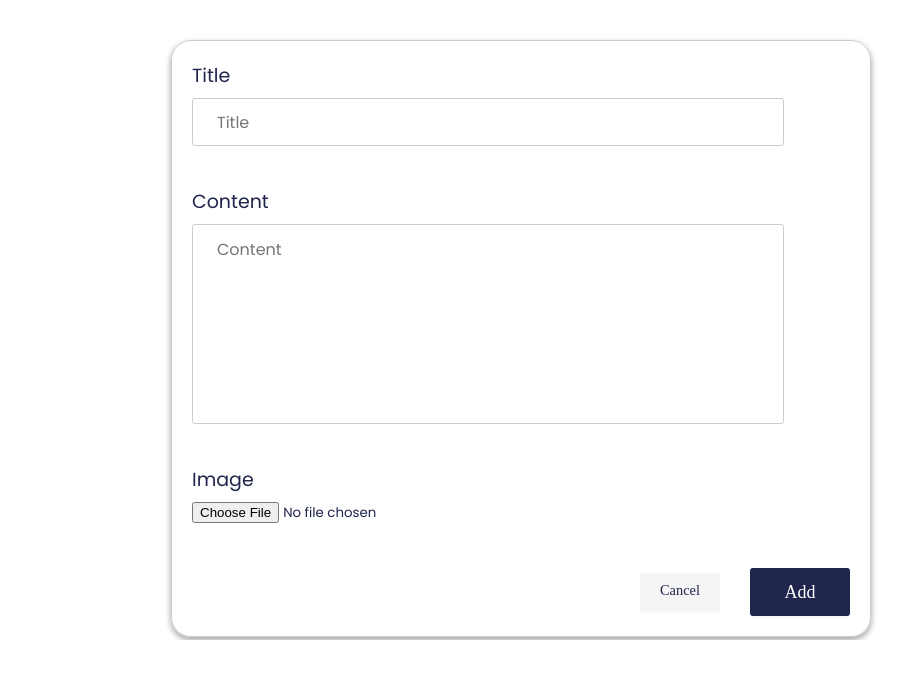
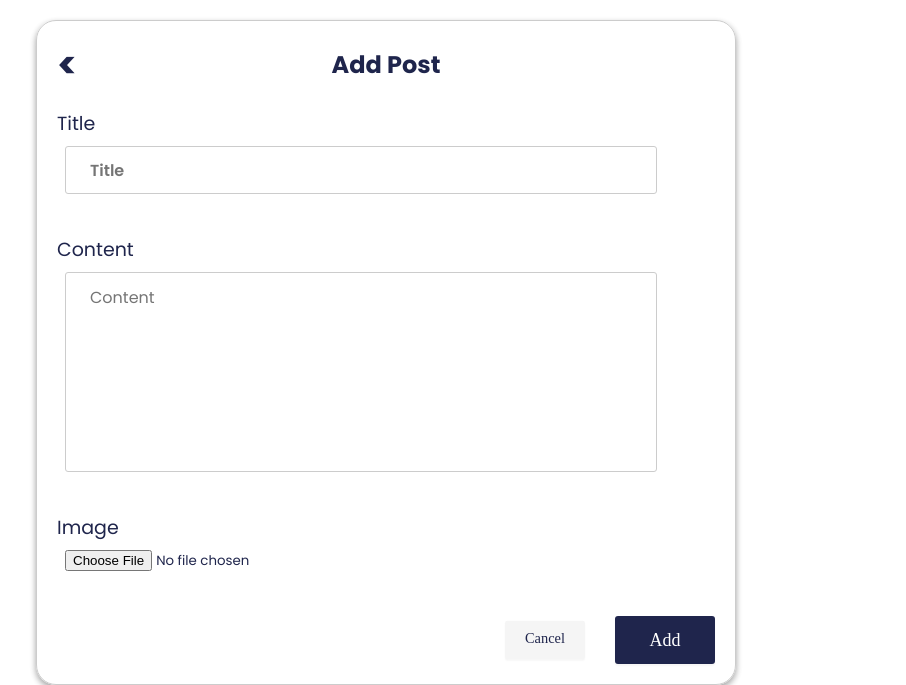
Before and after one commit to salemprojetphp/Insiteful, a PHP site: page /views/AddForm.php in a window 1280 px wide. Shown: the part 160-845 px from the top of the page, without its empty margins (254-1160 px from the left). Before the commit the page ends 800 px from the top, so only its background shows below. Run offline with PHP 8.4, Linux system fonts and the light colour scheme.

Commit message:
changes in addForm

```diff
--- a/public/css/addPostForm.css
+++ b/public/css/addPostForm.css
@@ -5,7 +5,7 @@ main {
 
 .add-post-form{
     align-self: center;
-    margin-top: 20px;
+    margin-top: 0px;
     padding: 20px;
     border: 1px solid #ccc;
     border-radius: 20px;
@@ -67,6 +67,7 @@ main {
     border-radius: 3px;
     margin-bottom: 16px;
     font-size: 16px;
+    font-weight: 600;
 }
 .content-input{
     width: 90%;
@@ -78,3 +79,14 @@ main {
     font-size: 16px;
     resize: none;
 }
+.image-input {
+    width: 90%;
+    cursor: pointer;
+}
+.form-title {
+    font-size: 24px;
+    font-weight: 700;
+    color: #1F254C;
+    margin-bottom: 20px;
+    align-self: center;
+}
--- a/views/AddForm.php
+++ b/views/AddForm.php
@@ -18,15 +18,17 @@
 <body>
     <main class="flex">
         <!-- add post form -->
-        <form action="" class="add-post-form gradient-white flex ml64">
+        <form action="" class="add-post-form gradient-white flex">
+            <h2 style="position: absolute"><a href="Blog.php"><</a></h2>
+            <h2 class="mb32 form-title">Add Post</h2>
             <label for="title">Title</label>
-            <input type="text" name="title" placeholder="Title" class="title-input">
+            <input type="text" name="title" placeholder="Title" class=" ml8 title-input">
             <br>
             <label for="content">Content</label>
-            <textarea name="content" placeholder="Content" class="content-input"></textarea>
+            <textarea name="content" placeholder="Content" class=" ml8 content-input"></textarea>
             <br>
             <label for="image">Image</label>
-            <input type="file" name="image">
+            <input type="file" name="image" class = "image-input ml8">
             <br>
             <div class="btn-container">
                 <a href="Blog.php" class="btn-white">Cancel</a>
```
